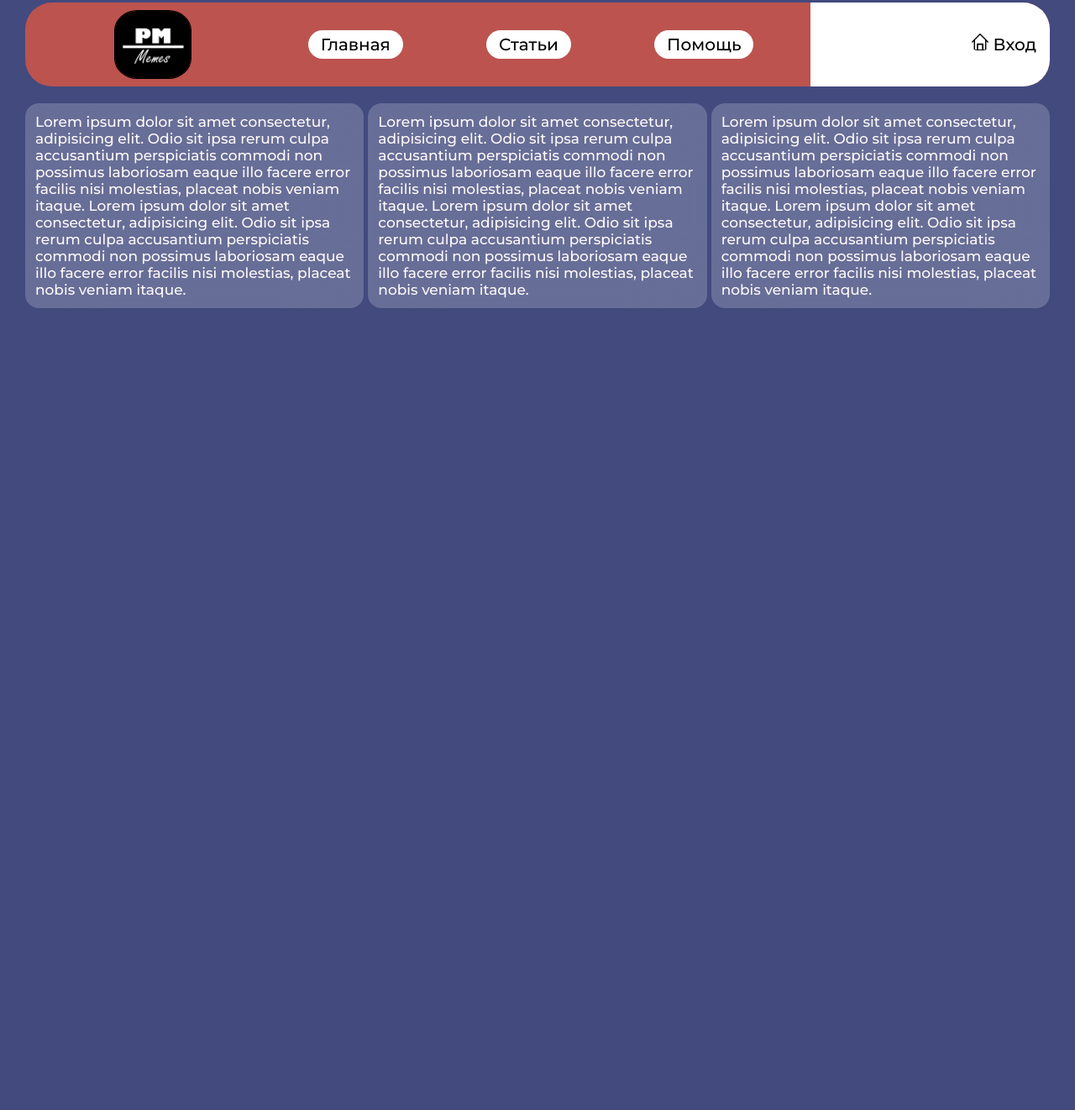
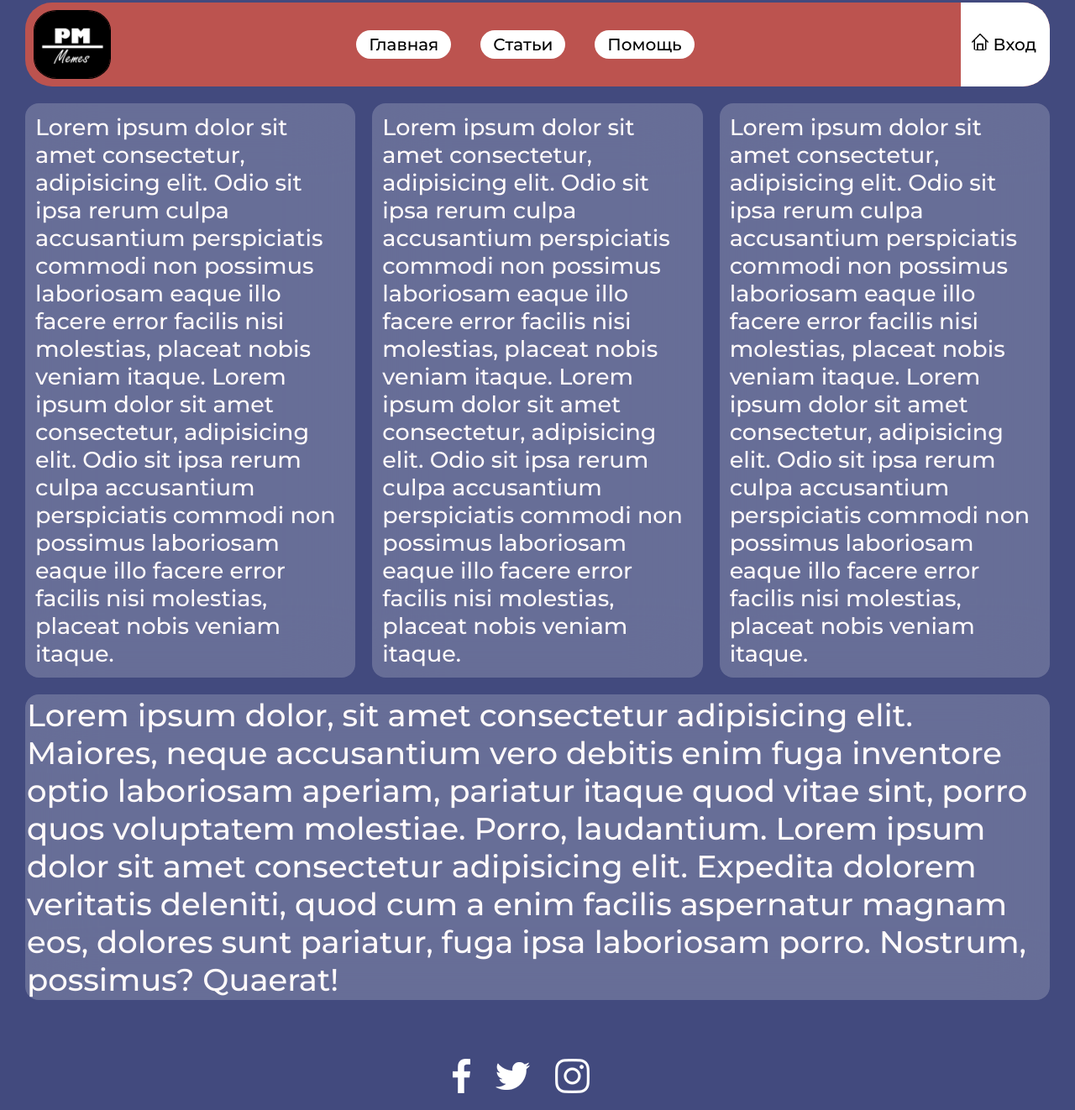
Before and after one commit to RubberFruits/firstProject, a plain HTML site: page index.html in a window 1280 px wide. Shown: the part 12-1334 px from the top of the page at 84% size. Before the commit the page ends 800 px from the top, so only its background shows below. Drawn offline with Linux system fonts and the light colour scheme.

Commit message:
"Footer (icons) + Adaptive for mobile"

```diff
--- a/index.html
+++ b/index.html
@@ -52,10 +52,20 @@
                rerum culpa accusantium perspiciatis commodi non possimus laboriosam eaque illo facere error facilis nisi
                molestias, placeat nobis veniam itaque.</div>
          </div>
+         <div class="huge--flex">
+            Lorem ipsum dolor, sit amet consectetur adipisicing elit. Maiores, neque accusantium vero debitis enim fuga
+            inventore optio laboriosam aperiam, pariatur itaque quod vitae sint, porro quos voluptatem molestiae. Porro,
+            laudantium. Lorem ipsum dolor sit amet consectetur adipisicing elit. Expedita dolorem veritatis deleniti,
+            quod cum a enim facilis aspernatur magnam eos, dolores sunt pariatur, fuga ipsa laboriosam porro. Nostrum,
+            possimus? Quaerat!
+         </div>
       </main>
       <footer>
-         <div class="links"></div>
-         <div class="allrights"></div>
+         <ul class="links">
+            <li><a href="#"><img src="/img/facebook.png" alt=""></a></li>
+            <li><a href="#"><img src="/img/twitter.png" alt=""></a></li>
+            <li><a href="#"><img src="/img/instagram.png" alt=""></a></li>
+         </ul>
       </footer>
    </div>
 </body>
--- a/styles/styles.css
+++ b/styles/styles.css
@@ -18,8 +18,7 @@ body{
 .flex--header{
 display: flex;
 min-height: 100px;
-justify-content: space-around;
-
+justify-content: space-between;
 align-items: center;
 background-color: rgb(240, 88, 61,0.7);
 border-radius: 2rem;
@@ -29,7 +28,7 @@ margin-bottom: 20px;
 }
 
 .logo {
-	flex-grow: 1;
+	flex-grow: 0;
 	margin-right: 10px;
 	margin-left: 10px;
 	text-align: center;
@@ -41,14 +40,14 @@ img{
 	border-radius: 30%;
 	max-width: 90px;
 	max-height: 90px;
-	border:1px solid black;
+	border: 1px solid black;
 }
 
 .navigation--list {
 	display: flex;
 	padding: 0;
-	flex-grow: 1;
-	justify-content: space-around;
+	flex-grow: 0;
+	justify-content: space-between;
 	align-items: center;
 	list-style: none;
 
@@ -85,9 +84,10 @@ a:hover{
 }
 
 .user--cab {
-	flex-grow: 1;
+	flex-shrink: 1;
 	text-align:end;
 	padding-right: 1rem;
+	min-width: 90px;
 	align-self: flex-end;
 	background-color: white;
 	line-height: 100px;
@@ -99,6 +99,7 @@ a:hover{
 
 	display: flex;
 	color:snow;
+	margin-bottom: 20px;
 }
 .flex--columns__item {
 border: 2px solid transparent;
@@ -106,13 +107,52 @@ background-color: rgba(255,255,255,0.2);
 backdrop-filter: blur(40px);
 padding:  10px;
 border-radius:1rem;
-font-size: 17px;
-margin-right: 5px;
+font-size: 27px;
+margin-right: 20px;
 }
 .flex--columns__item:last-child{
 	margin-right: 0;
 }
+.huge--flex {
+	border: 2px solid transparent;
+	background-color: rgba(255,255,255,0.2);
+	backdrop-filter: blur(40px);
+	color:snow;
+	font-size: 37px;
+	border-radius:1rem;
+	margin-bottom: 70px;
+}
 .links {
+
+	display: flex;
+	justify-content: center;
+	align-items: center;
+	padding-right: 50px;
+
 }
-.allrights {
+
+.links li{
+	list-style: none;
+	margin-right: 30px;
 }
+
+.links li a{
+	display: inline-block;
+	filter: invert(1);
+}
+.links img{
+	border: none;
+	border-radius: 0;
+
+}
+@media(max-width:1040px){
+	.flex--header{
+		font-size: 15px;
+	}
+	.flex--columns__item{
+		font-size:18px;
+	}
+	.huge--flex{
+		font-size:25px;
+	}
+}
```
Also changed, not shown: img/facebook.png (added), img/instagram.png (added), img/twitter.png (added).
